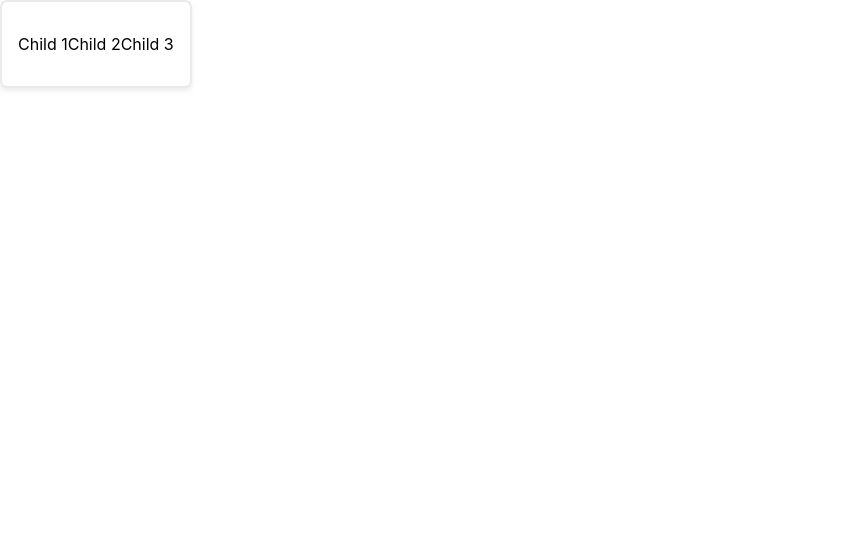
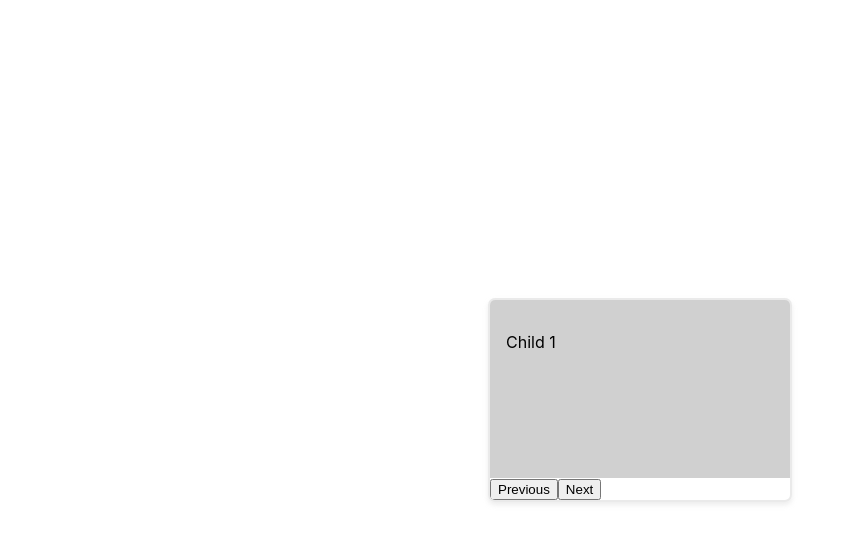
Before and after one commit to natec425/react-carousel, a React (Create React App) app: page / in a window 1280 px wide. Shown: the top 542 px of the page, without its empty margins (0-855 px from the left). Built offline with nearby package versions, Linux system fonts and the light colour scheme.

Commit message:
Super basics down with Previous and Next support

```diff
--- a/package.json
+++ b/package.json
@@ -3,8 +3,8 @@
   "version": "0.1.0",
   "private": true,
   "dependencies": {
-    "react": "^16.7.0",
-    "react-dom": "^16.7.0",
+    "react": "^16.8.0-alpha.1",
+    "react-dom": "^16.8.0-alpha.1",
     "react-scripts": "2.1.3"
   },
   "scripts": {
--- a/src/Carousel.css
+++ b/src/Carousel.css
@@ -1,9 +1,43 @@
 .carousel {
     display: inline-flex;
-    padding: 1rem;
+    flex-direction: column;
 
     border: 2px solid rgba(225, 225, 225, .7);
     border-radius: 7px;
 
     box-shadow: 0 3px 5px rgba(230, 230, 230, .7);
+
+    width: 300px;
+    height: 200px;
+
+    overflow: hidden;
 }
+
+.carousel__children-container {
+    flex: 1;
+    position: relative;
+    padding: 1rem;
+
+    background-color: rgba(100, 100, 100, .3);
+}
+
+.carousel__child {
+    position: absolute;
+    width: 100%;
+    display: inline-block;
+    margin: 0;
+    padding: 0;
+    transition: transform .3s linear;
+}
+
+.carousel__child--left {
+    transform: translateX(-150%);
+}
+
+.carousel__child--right {
+    transform: translateX(150%);
+}
+
+.carousel__child--hidden {
+    display: none;
+}
--- a/src/Carousel.js
+++ b/src/Carousel.js
@@ -1,10 +1,35 @@
-import React from 'react';
+import React, { useState } from 'react';
 import './Carousel.css';
 
+const modifier = (childIndex, selectedIndex) => {
+    switch (childIndex - selectedIndex) {
+        case 0:
+            return 'center';
+        case -1:
+            return 'left';
+        case 1:
+            return 'right';
+        default:
+            return 'hidden';
+    }
+}
+
 const Carousel = props => {
+
+    const [selectedChild, setSelectedChild] = useState(0);
+
     return (
         <div className="carousel">
-            {props.children}
+            <div className="carousel__children-container">
+                {props.children.map((child, i) =>
+                    <div className={`carousel__child carousel__child--${modifier(i, selectedChild)}`} >
+                        {child}
+                    </div>)}
+            </div>
+            <div className="carousel__selectors-container">
+                <button onClick={() => setSelectedChild(selectedChild - 1)}>Previous</button>
+                <button onClick={() => setSelectedChild(selectedChild + 1)}>Next</button>
+            </div>
         </div>
     );
 }
--- a/src/index.css
+++ b/src/index.css
@@ -6,6 +6,11 @@ body {
     sans-serif;
   -webkit-font-smoothing: antialiased;
   -moz-osx-font-smoothing: grayscale;
+  width: 100vw;
+  height: 100vh;
+  display: flex;
+  align-items: center;
+  justify-content: center;
 }
 
 code {
```
Also changed, not shown: 1 other file (tests, documents, lock files or other folders).
